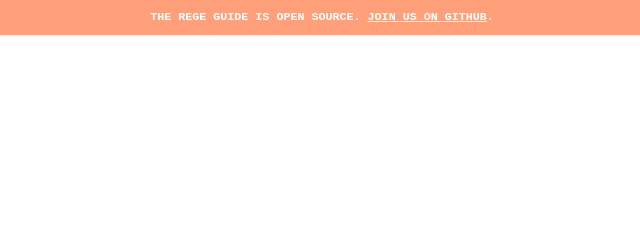
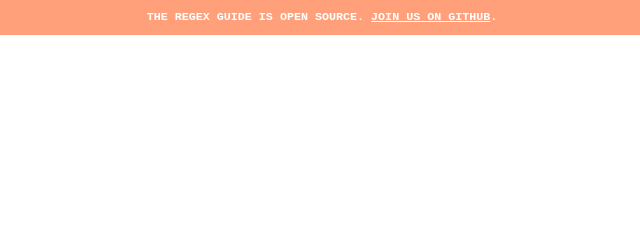
Before and after one commit to pacdiv/regex.guide, a Gatsby site: page / in a window 1280 px wide. Shown: the top 240 px of the page, 318-958 px from the left. Built offline with nearby package versions, Linux system fonts and the light colour scheme; Gatsby itself is replaced by a stand-in of ours.

Commit message:
Fix wrong in text

```diff
--- a/src/components/open-source-banner.js
+++ b/src/components/open-source-banner.js
@@ -21,7 +21,7 @@ const StyledBanner = styled.div`
 function OpenSourceBanner() {
   return (
     <StyledBanner>
-      The rege guide is open source.{" "}
+      The regex guide is open source.{" "}
       <a href="https://github.com/pacdiv/regex.guide" target="blank_">
         Join us on github
       </a>
```
